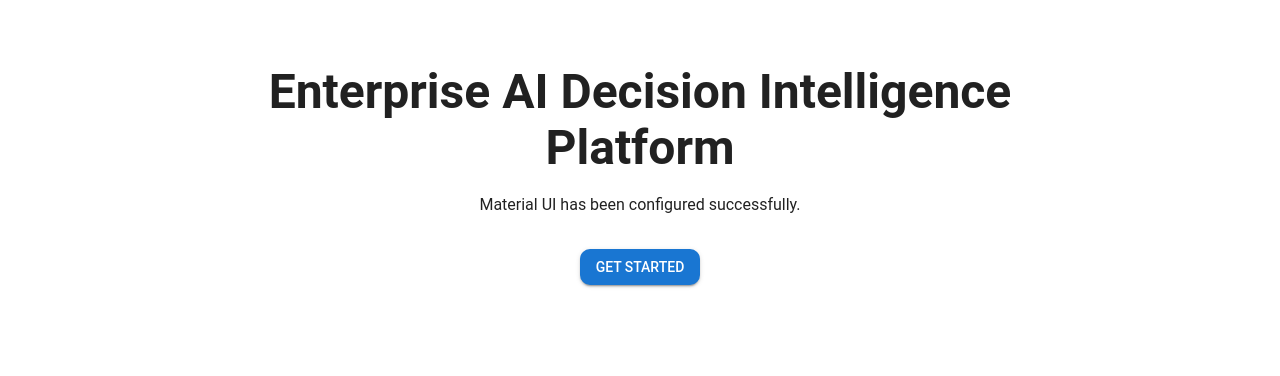
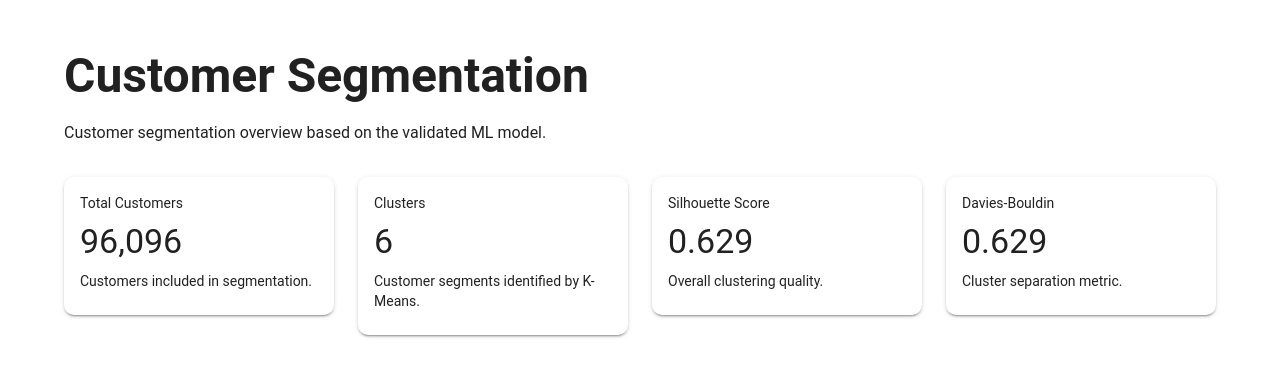
Before and after one commit to annnuspeaks/the-enterprise-ai-decision-intelligence-platform, a React (Vite) app in the folder frontend/: page / in a window 1280 px wide. Shown: the top 376 px of the page. Built offline with nearby package versions, Linux system fonts and the light colour scheme.

Commit message:
feat: add customer segmentation dashboard card

```diff
--- a/frontend/src/App.tsx
+++ b/frontend/src/App.tsx
@@ -1,23 +1,7 @@
-import { Box, Button, Container, Typography } from "@mui/material";
+import AppRoutes from "./routes";
 
 function App() {
-  return (
-    <Container maxWidth="md">
-      <Box sx={{ py: 8, textAlign: "center" }}>
-        <Typography variant="h3" gutterBottom>
-          Enterprise AI Decision Intelligence Platform
-        </Typography>
-
-        <Typography variant="body1" sx={{ mb: 4 }}>
-          Material UI has been configured successfully.
-        </Typography>
-
-        <Button variant="contained">
-          Get Started
-        </Button>
-      </Box>
-    </Container>
-  );
+  return <AppRoutes />;
 }
 
 export default App;
--- /dev/null
+++ b/frontend/src/components/ui/DashboardCard.tsx
@@ -0,0 +1,50 @@
+import {
+  Card,
+  CardContent,
+  Stack,
+  Typography,
+} from "@mui/material";
+
+interface DashboardCardProps {
+  title: string;
+  value: string | number;
+  description: string;
+}
+
+function DashboardCard({
+  title,
+  value,
+  description,
+}: DashboardCardProps) {
+  return (
+    <Card elevation={2}>
+      <CardContent>
+        <Stack spacing={1}>
+          <Typography
+            variant="body2"
+            color="text.secondary"
+          >
+            {title}
+          </Typography>
+
+          <Typography
+            variant="h4"
+            component="div"
+            fontWeight={700}
+          >
+            {value}
+          </Typography>
+
+          <Typography
+            variant="body2"
+            color="text.secondary"
+          >
+            {description}
+          </Typography>
+        </Stack>
+      </CardContent>
+    </Card>
+  );
+}
+
+export default DashboardCard;
--- a/frontend/src/pages/HomePage.tsx
+++ b/frontend/src/pages/HomePage.tsx
@@ -1,5 +1,57 @@
+import { Box, Container, Grid, Stack, Typography } from "@mui/material";
+
+import DashboardCard from "../components/ui/DashboardCard";
+
 function HomePage() {
-  return <h1>Enterprise AI Decision Intelligence Platform</h1>;
+  return (
+    <Container maxWidth="lg">
+      <Stack spacing={4} sx={{ py: 6 }}>
+        <Box>
+          <Typography variant="h3" component="h1" gutterBottom>
+            Customer Segmentation
+          </Typography>
+
+          <Typography variant="body1" color="text.secondary">
+            Customer segmentation overview based on the validated ML model.
+          </Typography>
+        </Box>
+
+        <Grid container spacing={3}>
+          <Grid size={{ xs: 12, sm: 6, md: 3 }}>
+            <DashboardCard
+              title="Total Customers"
+              value="96,096"
+              description="Customers included in segmentation."
+            />
+          </Grid>
+
+          <Grid size={{ xs: 12, sm: 6, md: 3 }}>
+            <DashboardCard
+              title="Clusters"
+              value="6"
+              description="Customer segments identified by K-Means."
+            />
+          </Grid>
+
+          <Grid size={{ xs: 12, sm: 6, md: 3 }}>
+            <DashboardCard
+              title="Silhouette Score"
+              value="0.629"
+              description="Overall clustering quality."
+            />
+          </Grid>
+
+          <Grid size={{ xs: 12, sm: 6, md: 3 }}>
+            <DashboardCard
+              title="Davies-Bouldin"
+              value="0.629"
+              description="Cluster separation metric."
+            />
+          </Grid>
+        </Grid>
+      </Stack>
+    </Container>
+  );
 }
 
 export default HomePage;
```
